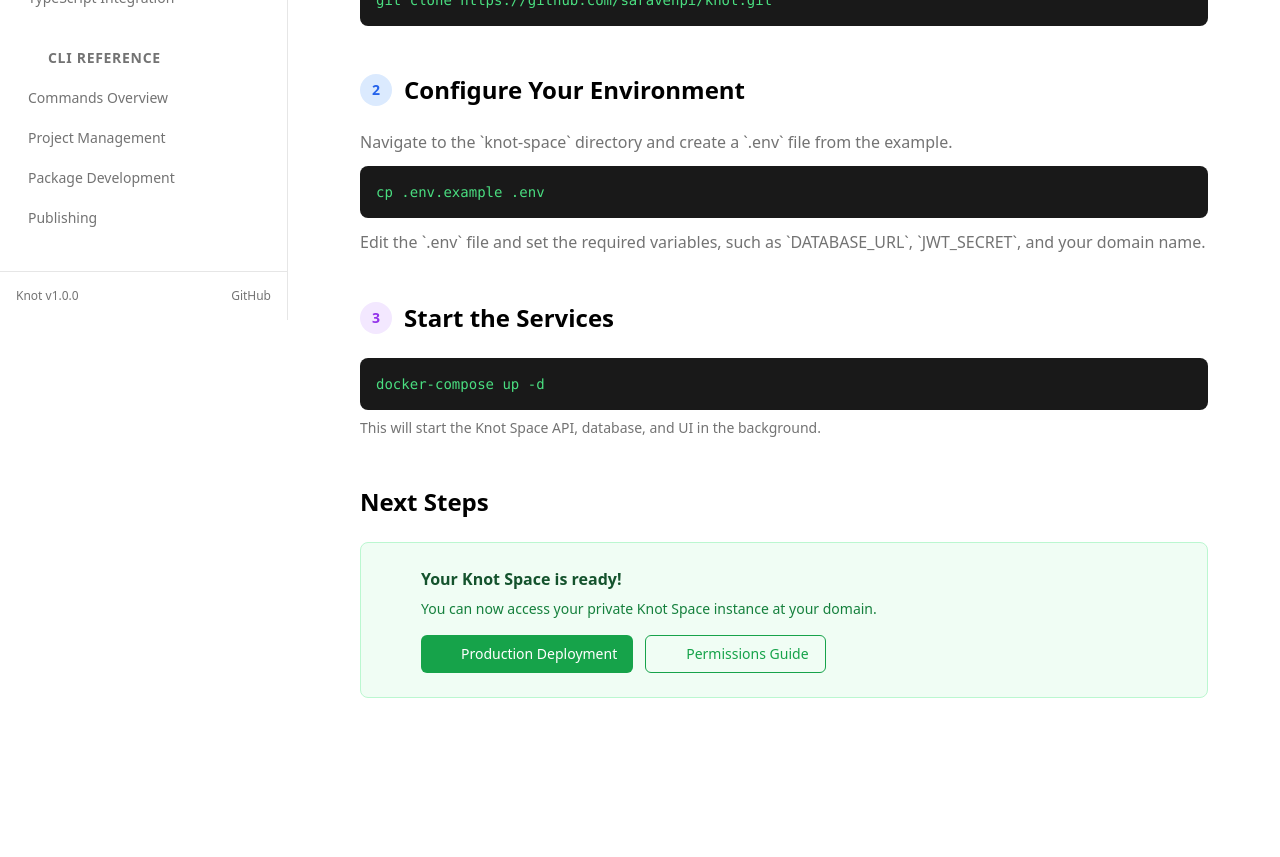
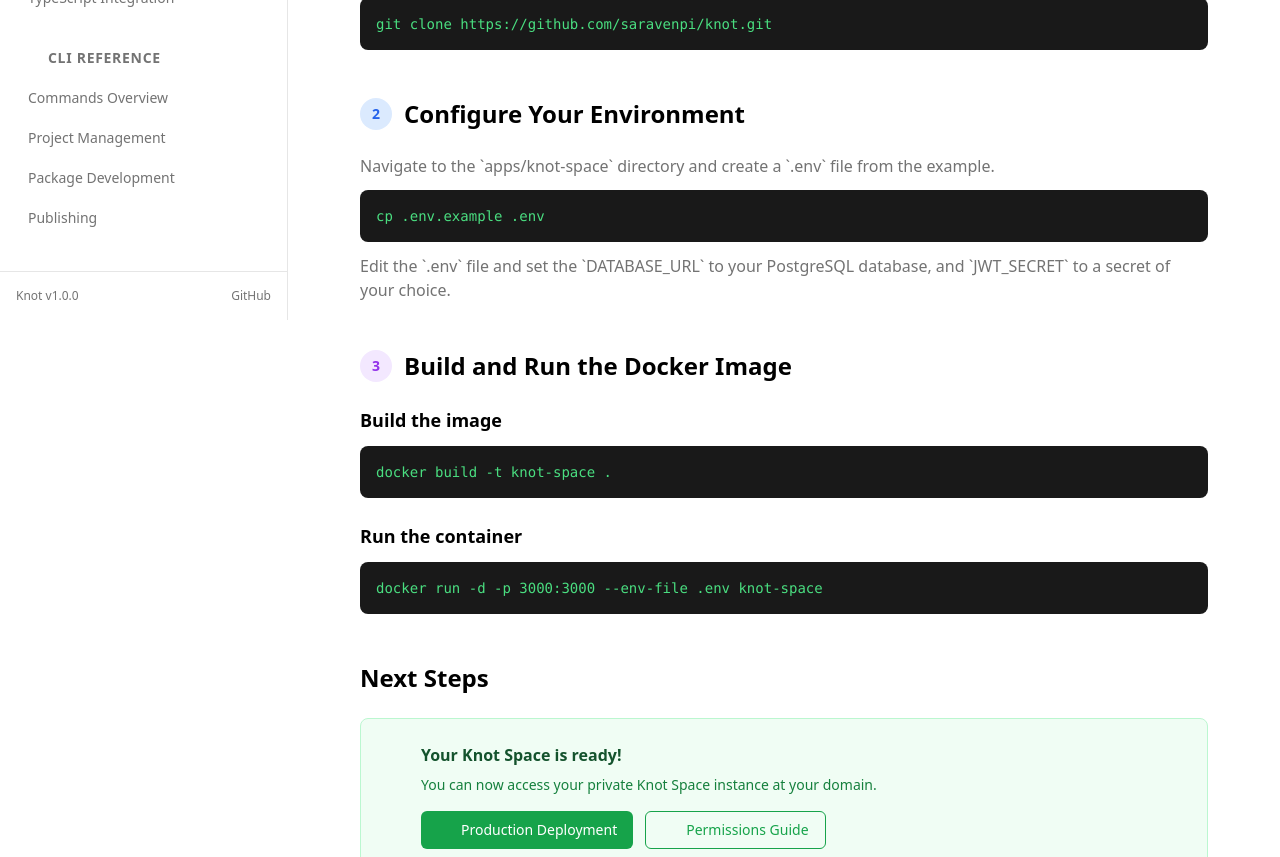
Before and after one commit to saravenpi/knot, a SvelteKit app in the folder apps/knot-space-ui/: page /docs/self-hosting in a window 1280 px wide. Shown: the part 480-1337 px from the top of the page. Before the commit the page ends 1258 px from the top, so only its background shows below. Built offline with nearby package versions, Linux system fonts and the light colour scheme; no server answers; some icons are missing; a web font is replaced by a local one.

Commit message:
🐛 Fixed docs

```diff
--- a/apps/knot-space-ui/src/routes/docs/production/+page.svelte
+++ b/apps/knot-space-ui/src/routes/docs/production/+page.svelte
@@ -1,4 +1,3 @@
-
 <script lang="ts">
 	import Icon from '@iconify/svelte';
 
@@ -83,45 +82,22 @@
 				<div class="flex-1 min-w-0">
 					<h3 class="font-semibold text-purple-900 mb-2">Dockerize your apps</h3>
 					<p class="text-sm text-purple-700 mb-4">
-						Knot can automatically generate a Dockerfile for your apps.
+						A `Dockerfile` is provided in the `knot-space` app to containerize your application.
 					</p>
-					<div class="space-y-3">
-						<div>
-							<div class="text-sm font-medium text-purple-900 mb-1">Generate a Dockerfile</div>
 					<div class="bg-black/90 text-green-400 font-mono text-sm rounded-lg relative group w-full max-w-full">
 						<div class="overflow-x-auto overflow-y-hidden p-4 pr-12 max-w-full">
-									<pre class="whitespace-nowrap m-0 min-w-max"><code>knot docker:init my-app</code></pre>
+							<pre class="whitespace-nowrap m-0 min-w-max"><code>docker build -t my-app ./apps/knot-space</code></pre>
 						</div>
 						<button
 							class="absolute top-2 right-2 p-2 rounded-md bg-white/10 hover:bg-white/20 transition-colors opacity-0 group-hover:opacity-100 z-10"
-									on:click={() => copyToClipboard('knot docker:init my-app')}
+							on:click={() => copyToClipboard('docker build -t my-app ./apps/knot-space')}
 						>
-									{#if showCopied && copyText === 'knot docker:init my-app'}
+							{#if showCopied && copyText === 'docker build -t my-app ./apps/knot-space'}
 								<Icon icon="solar:check-circle-bold" class="w-4 h-4 text-green-400" />
 							{:else}
 								<Icon icon="solar:copy-bold" class="w-4 h-4" />
 							{/if}
 						</button>
-							</div>
-						</div>
-						<div>
-							<div class="text-sm font-medium text-purple-900 mb-1">Build the Docker image</div>
-							<div class="bg-black/90 text-green-400 font-mono text-sm rounded-lg relative group w-full max-w-full">
-								<div class="overflow-x-auto overflow-y-hidden p-4 pr-12 max-w-full">
-									<pre class="whitespace-nowrap m-0 min-w-max"><code>docker build -t my-app .</code></pre>
-								</div>
-								<button
-									class="absolute top-2 right-2 p-2 rounded-md bg-white/10 hover:bg-white/20 transition-colors opacity-0 group-hover:opacity-100 z-10"
-									on:click={() => copyToClipboard('docker build -t my-app .')}
-								>
-									{#if showCopied && copyText === 'docker build -t my-app .'}
-										<Icon icon="solar:check-circle-bold" class="w-4 h-4 text-green-400" />
-									{:else}
-										<Icon icon="solar:copy-bold" class="w-4 h-4" />
-									{/if}
-								</button>
-							</div>
-						</div>
 					</div>
 				</div>
 			</div>
@@ -144,7 +120,7 @@
 					<ul class="space-y-1 ml-4">
 						<li>• Connect your Git repository to Vercel.</li>
 						<li>• Configure the build command to be `knot build`.</li>
-						<li>• Set the output directory to `apps/my-app/dist`.</li>
+						<li>• Set the output directory to `apps/knot-space-ui/build`.</li>
 					</ul>
 				</div>
 			</div>
--- a/apps/knot-space-ui/src/routes/docs/self-hosting/+page.svelte
+++ b/apps/knot-space-ui/src/routes/docs/self-hosting/+page.svelte
@@ -1,3 +1,4 @@
+
 <script lang="ts">
 	import Icon from '@iconify/svelte';
 
@@ -50,8 +51,9 @@
 				<div>
 					<h3 class="font-semibold text-blue-900 mb-2">Before you start</h3>
 					<ul class="text-sm text-blue-700 space-y-1">
-						<li>• A server with Docker and Docker Compose installed.</li>
+						<li>• A server with Docker installed.</li>
 						<li>• A domain name pointing to your server's IP address.</li>
+						<li>• A running PostgreSQL database.</li>
 						<li>• Basic knowledge of the command line and Docker.</li>
 					</ul>
 				</div>
@@ -93,7 +95,7 @@
 			<h2 class="text-2xl font-bold">Configure Your Environment</h2>
 		</div>
 		<p class="text-muted-foreground mb-3">
-			Navigate to the `knot-space` directory and create a `.env` file from the example.
+			Navigate to the `apps/knot-space` directory and create a `.env` file from the example.
 		</p>
 		<div class="bg-black/90 text-green-400 font-mono text-sm p-4 rounded-lg relative group">
 			<code>cp .env.example .env</code>
@@ -109,34 +111,52 @@
 			</button>
 		</div>
 		<p class="text-muted-foreground mt-3">
-			Edit the `.env` file and set the required variables, such as `DATABASE_URL`, `JWT_SECRET`, and your domain name.
+			Edit the `.env` file and set the `DATABASE_URL` to your PostgreSQL database, and `JWT_SECRET` to a secret of your choice.
 		</p>
 	</section>
 
-	<!-- Step 3: Start the services -->
+	<!-- Step 3: Build and Run the Docker Image -->
 	<section class="mb-12">
 		<div class="flex items-center space-x-3 mb-6">
 			<div class="w-8 h-8 bg-purple-100 rounded-full flex items-center justify-center">
 				<span class="text-purple-600 font-bold text-sm">3</span>
 			</div>
-			<h2 class="text-2xl font-bold">Start the Services</h2>
+			<h2 class="text-2xl font-bold">Build and Run the Docker Image</h2>
 		</div>
+		<div class="space-y-6">
+			<div>
+				<h3 class="text-lg font-semibold mb-3">Build the image</h3>
 				<div class="bg-black/90 text-green-400 font-mono text-sm p-4 rounded-lg relative group">
-			<code>docker-compose up -d</code>
+					<code>docker build -t knot-space .</code>
 					<button
 						class="absolute top-2 right-2 p-2 rounded-md bg-white/10 hover:bg-white/20 transition-colors opacity-0 group-hover:opacity-100"
-				on:click={() => copyToClipboard('docker-compose up -d')}
+						on:click={() => copyToClipboard('docker build -t knot-space .')}
 					>
-				{#if showCopied && copyText === 'docker-compose up -d'}
+						{#if showCopied && copyText === 'docker build -t knot-space .'}
 							<Icon icon="solar:check-circle-bold" class="w-4 h-4 text-green-400" />
 						{:else}
 							<Icon icon="solar:copy-bold" class="w-4 h-4" />
 						{/if}
 					</button>
 				</div>
-		<p class="text-sm text-muted-foreground mt-2">
-			This will start the Knot Space API, database, and UI in the background.
-		</p>
+			</div>
+			<div>
+				<h3 class="text-lg font-semibold mb-3">Run the container</h3>
+				<div class="bg-black/90 text-green-400 font-mono text-sm p-4 rounded-lg relative group">
+					<code>docker run -d -p 3000:3000 --env-file .env knot-space</code>
+					<button
+						class="absolute top-2 right-2 p-2 rounded-md bg-white/10 hover:bg-white/20 transition-colors opacity-0 group-hover:opacity-100"
+						on:click={() => copyToClipboard('docker run -d -p 3000:3000 --env-file .env knot-space')}
+					>
+						{#if showCopied && copyText === 'docker run -d -p 3000:3000 --env-file .env knot-space'}
+							<Icon icon="solar:check-circle-bold" class="w-4 h-4 text-green-400" />
+						{:else}
+							<Icon icon="solar:copy-bold" class="w-4 h-4" />
+						{/if}
+					</button>
+				</div>
+			</div>
+		</div>
 	</section>
 
 	<!-- Next Steps -->
```
Also changed, not shown: 2 other files (tests, documents, lock files or other folders). Lines whose indentation alone changed are shown as unchanged.
